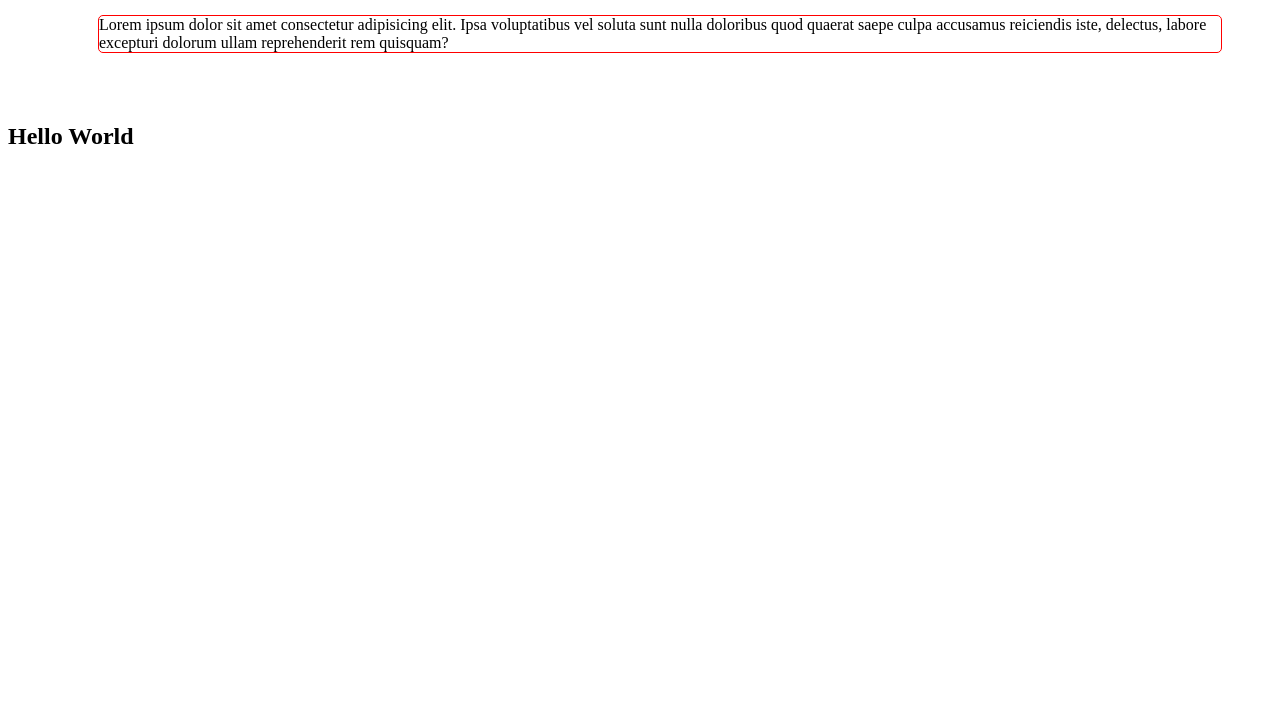
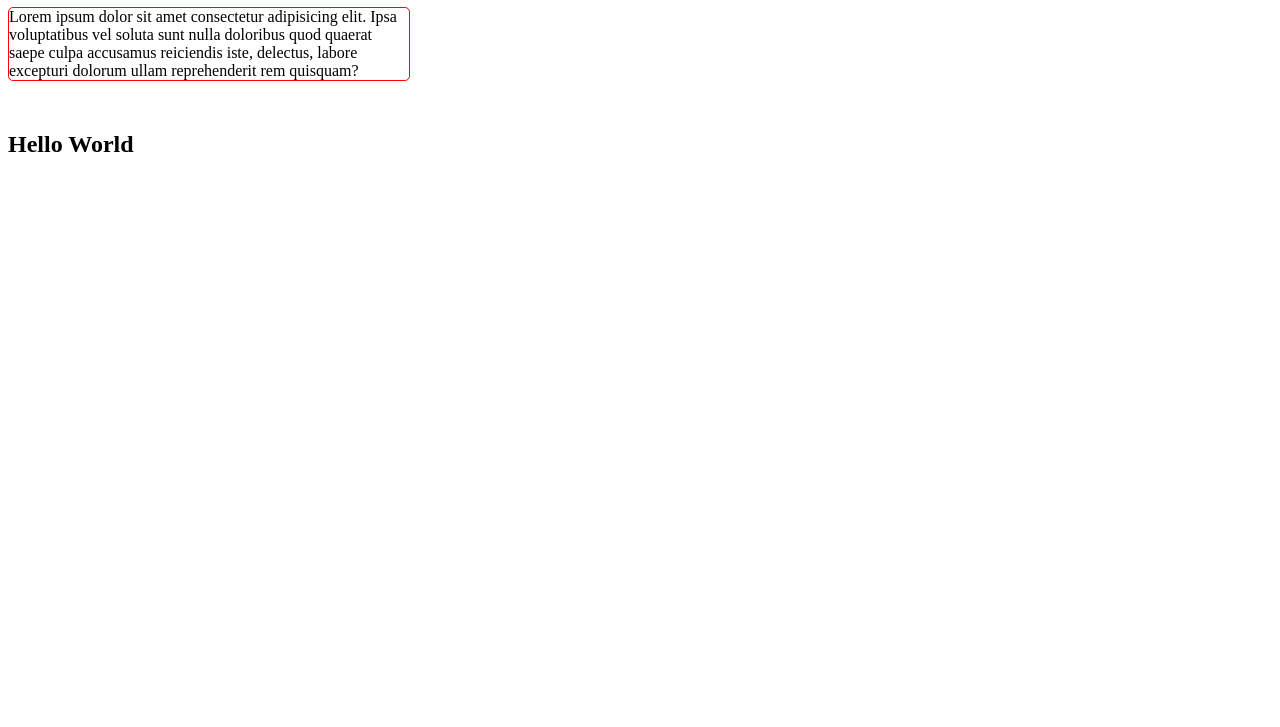
Before and after one commit to simpledevio/css-cc-course, a plain HTML site: page 4-borders-spacing/borders.html in a window 1280 px wide. Shown: the part 73-800 px from the top of the page. Drawn offline with Linux system fonts and the light colour scheme.

Commit message:
Update borders-spacing section

```diff
--- a/4-borders-spacing/borders.css
+++ b/4-borders-spacing/borders.css
@@ -4,6 +4,12 @@ p {
   border: solid 1px red;
   border-radius: 5px;
   /* padding: 30px 50px 70px 90px; */
-  margin: 30px 50px 70px 90px;
-  min-width: 400px;
+  /* margin: auto; */
+  max-width: 400px;
+  /* box-sizing: border-box; */
+  margin-bottom: 100px;
 }
+
+h2 {
+  margin-top: -50px;
+}
```
Also changed, not shown: 4-borders-spacing/borders.html (line endings or trailing spaces).
